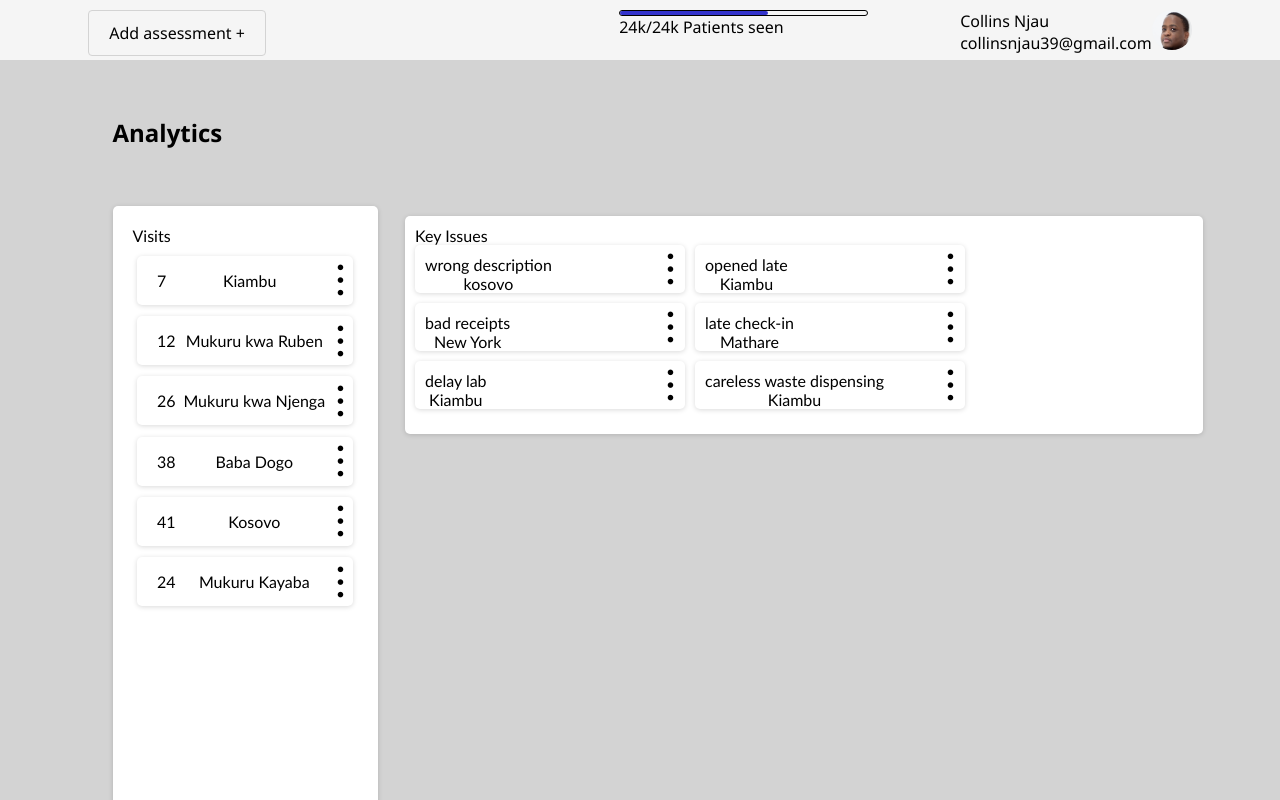
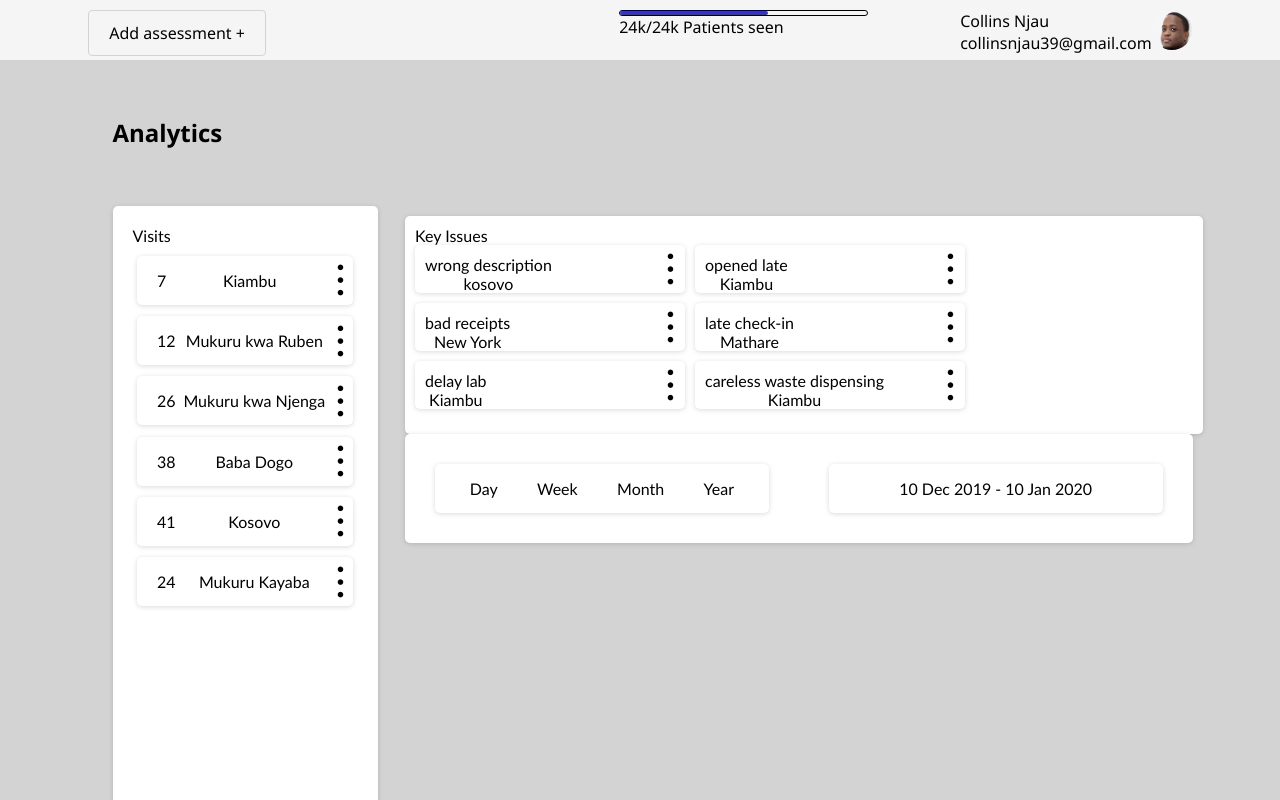
Before and after one commit to Collins33/Todoist-clone, a React (Create React App) app: page / in a window 1280 px wide. Shown: the top 800 px of the page. Built offline with nearby package versions, Linux system fonts and the light colour scheme.

Commit message:
Add monitor period card

```diff
--- /dev/null
+++ b/src/components/period/index.css
@@ -0,0 +1,34 @@
+.monitor_period_container {
+  display: flex;
+  flex-direction: row;
+  width: 90%;
+  background-color: var(--app-bg-color);
+  /* box-shadow: 0 1px 0px 1px rgba(0,0,0,0.1); */
+  border-radius: 5px;
+  box-shadow: 0 1px 5px rgba(0, 0, 0, 0.15);
+  font-family: "Trebuchet MS", "Lucida Sans Unicode", "Lucida Grande",
+    "Lucida Sans", Arial, sans-serif;
+  position: relative;
+  text-decoration: none;
+  color: black;
+  background-color: white;
+}
+
+.monitor_durations_container {
+  display: flex;
+  flex-direction: row;
+  justify-content: space-around;
+  width: 40%;
+  background-color: var(--app-bg-color);
+  /* box-shadow: 0 1px 0px 1px rgba(0,0,0,0.1); */
+  border-radius: 5px;
+  box-shadow: 0 1px 5px rgba(0, 0, 0, 0.15);
+  font-family: "Trebuchet MS", "Lucida Sans Unicode", "Lucida Grande",
+    "Lucida Sans", Arial, sans-serif;
+  position: relative;
+  text-decoration: none;
+  color: black;
+  background-color: white;
+  margin: 30px;
+  padding: 15px;
+}
--- /dev/null
+++ b/src/components/period/index.js
@@ -0,0 +1,18 @@
+import React from "react";
+import "./index.css";
+
+export const MonitorPeriod = () => {
+  return (
+    <div className="monitor_period_container">
+      <div className="monitor_durations_container">
+        <div>Day</div>
+        <div>Week</div>
+        <div>Month</div>
+        <div>Year</div>
+      </div>
+      <div className="monitor_durations_container">
+        <div>10 Dec 2019 - 10 Jan 2020</div>
+      </div>
+    </div>
+  );
+};
--- a/src/views/home/index.js
+++ b/src/views/home/index.js
@@ -1,6 +1,7 @@
 import React, { Component } from "react";
 import Header from "../../components/header/index";
 import { SideSelect } from "../../components/sideSelect/index";
+import { MonitorPeriod } from "../../components/period/index";
 import KeyIssues from "../../components/keyissues/index";
 import "./index.css";
 
@@ -68,6 +69,7 @@ class Home extends Component {
           <SideSelect selectItems={selectItems} />
           <div className="right_side_section">
             <KeyIssues keyIssuesData={keyIssuesData} />
+            <MonitorPeriod />
           </div>
         </div>
       </div>
```
